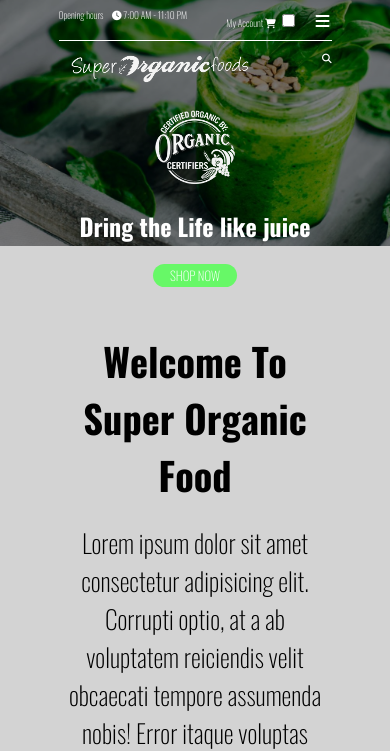
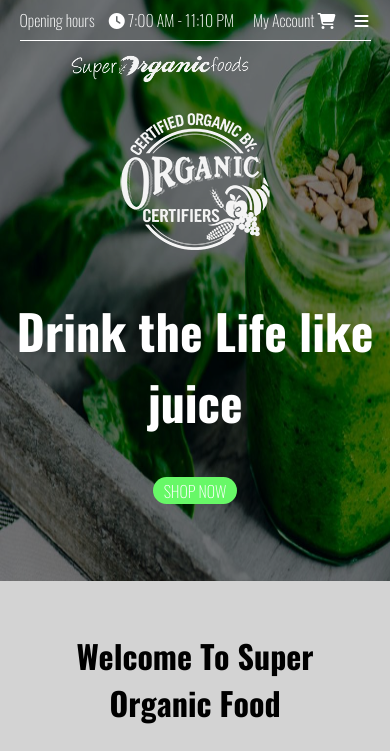
Before and after one commit to csomosi/organic_food_hw3, a plain HTML site: page index.html in a window 390 px wide. Shown: the top 751 px of the page. Drawn offline with Linux system fonts and the light colour scheme.

Commit message:
finalizing

```diff
--- a/index.html
+++ b/index.html
@@ -29,10 +29,11 @@
             </div>
             <div>
               My Account <i class="fa-solid fa-cart-shopping"></i>
-              <input type="checkbox" id="toggle" class="menu-chkbox" />
-              <label for="toggle" class="tog-label">
-                <i class="fas fa-bars"></i>
-              </label>
+              <input type="checkbox" id="toggle" class="menu-checkbox" />
+
+              <label for="toggle" class="toggle-label"
+                ><i class="fas fa-bars"></i
+              ></label>
             </div>
           </div>
           <div class="header-menu-line">
@@ -43,8 +44,8 @@
                 width="200vw"
               />
             </div>
-            <nav class="main-menu-container">
-              <ul class="main-menu">
+            <nav class="menu-container">
+              <ul class="menu">
                 <li class="menu-item">Home<a href="#"></a></li>
                 <li class="menu-item">About Us<a href="#"></a></li>
                 <li class="menu-item">Shop<a href="#"></a></li>
@@ -59,9 +60,9 @@
           </div>
           <div class="header-bottom">
             <figure>
-              <img src=".\img\banner_logo150.png" alt="big logo" width="80vw" />
+              <img src=".\img\banner_logo150.png" alt="big logo" />
             </figure>
-            <h1>Dring the Life like juice</h1>
+            <h1>Drink the Life like juice</h1>
             <div class="button">SHOP NOW</div>
           </div>
         </div>
--- a/style.css
+++ b/style.css
@@ -70,16 +70,14 @@ body {
 
 /* ------- header-------------- */
 
-/* commened only to see status of chkbox: */
-
-/* .menu-chkbox, */
-.tog-label {
+.menu-checkbox,
+.toggle-label {
   display: none;
 }
 
 .banner-img-container {
   width: 100vw;
-  height: 30vw;
+  height: 40vw;
   overflow: hidden;
 }
 
@@ -106,7 +104,7 @@ body {
   width: 70%;
   margin: 0 auto;
   justify-content: space-between;
-  font-size: 0.6rem;
+  font-size: 1rem;
 }
 
 .header-top {
@@ -116,6 +114,7 @@ body {
 
 .menu-item {
   display: inline-block;
+  list-style: none;
   padding-left: 0.5rem;
 }
 
@@ -125,7 +124,7 @@ body {
 
 .button {
   background-color: rgb(103, 248, 103);
-  font-size: 0.8rem;
+  font-size: 1rem;
   padding: 0.5vw;
   margin: 0 auto;
   width: 10vw;
@@ -133,16 +132,16 @@ body {
 }
 
 h1 {
-  font-size: 1.5rem;
+  font-size: 3rem;
 }
 
 /* --------- main ------------ */
 
 .main-container {
   display: grid;
-  grid-template-columns: 22vw 12vw 12vw 12vw 22vw;
+  grid-template-columns: 19vw 14vw 14vw 14vw 19vw;
   grid-column-gap: 5vw;
-  grid-row-gap: 1vw;
+  grid-row-gap: 3vw;
   margin-top: 2rem;
 }
 
@@ -156,16 +155,20 @@ h1 {
   padding-bottom: 1rem;
 }
 
+h2 {
+  font-size: 2rem;
+}
+
 .box {
   background-color: rgb(226, 223, 223);
   text-align: center;
   padding: 1rem;
-  font-size: 0.6rem;
+  font-size: 1rem;
   color: rgb(58, 199, 58);
 }
 
 .bigger {
-  font-size: 1rem;
+  font-size: 1.5rem;
 }
 
 .icon {
@@ -176,12 +179,12 @@ h1 {
   grid-column: 2 / 3;
 }
 
-#box {
+#box2 {
   grid-column: 3 / 4;
 }
 
-#box {
-  grid-column: 5 / 6;
+#box3 {
+  grid-column: 4 / 5;
 }
 
 /* --------- footer ---------- */
@@ -199,26 +202,28 @@ h1 {
 
 .copyright {
   width: fit-content;
-  font-size: 0.6rem;
   margin: 1rem auto;
 }
 
 @media (max-width: 980px) {
   .banner-img-container {
-    height: 300px;
+    height: 600px;
   }
 
-  .button {
-    width: 80px;
+  .banner-img {
+    height: 600px;
+    width: 500px;
   }
-}
 
-@media (max-width: 680px) {
-  .menu-item:not(:last-child) {
+  .header-top {
+    width: 90%;
+  }
+
+  .menu {
     display: none;
   }
 
-  .tog-label {
+  .toggle-label {
     display: inline-block;
     cursor: pointer;
     font-size: 1rem;
@@ -226,8 +231,16 @@ h1 {
     margin-left: 1rem;
   }
 
+  .menu-checkbox:checked ~ .menu {
+    display: inline-block;
+  }
+
+  .button {
+    width: 80px;
+  }
+
   .main-container {
-    grid-template-columns: 10vw 10vw 40vw 10vw 10vw;
+    grid-template-columns: 5vw 5vw 60vw 5vw 5vw;
     font-size: 1.6rem;
   }
 
@@ -238,15 +251,7 @@ h1 {
     font-size: 1.5rem;
   }
 
-  .bigger {
-    font-size: 2rem;
-  }
-
   .icon {
     width: 5rem;
   }
-
-  .menu-chkbox:checked ~ .menu-item {
-    display: block;
-  }
 }
```
